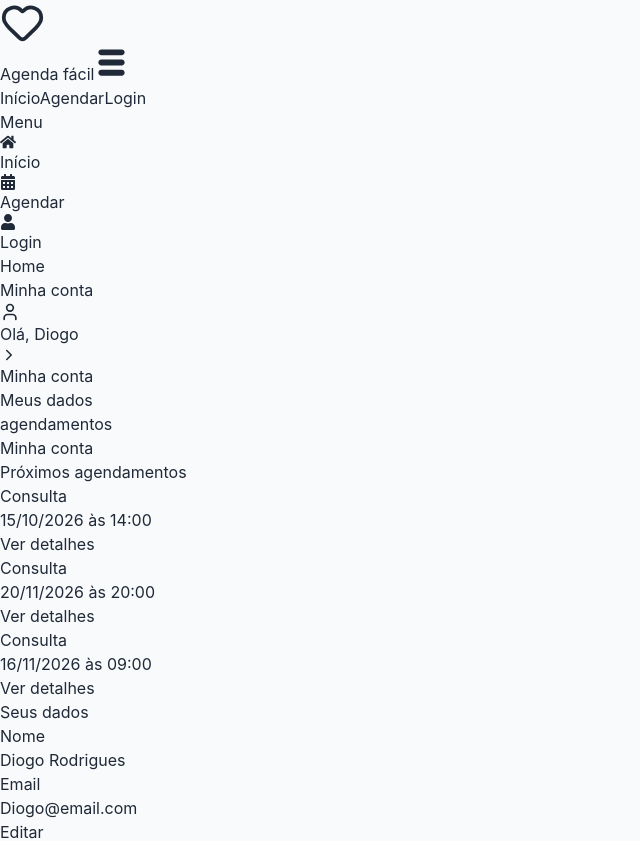
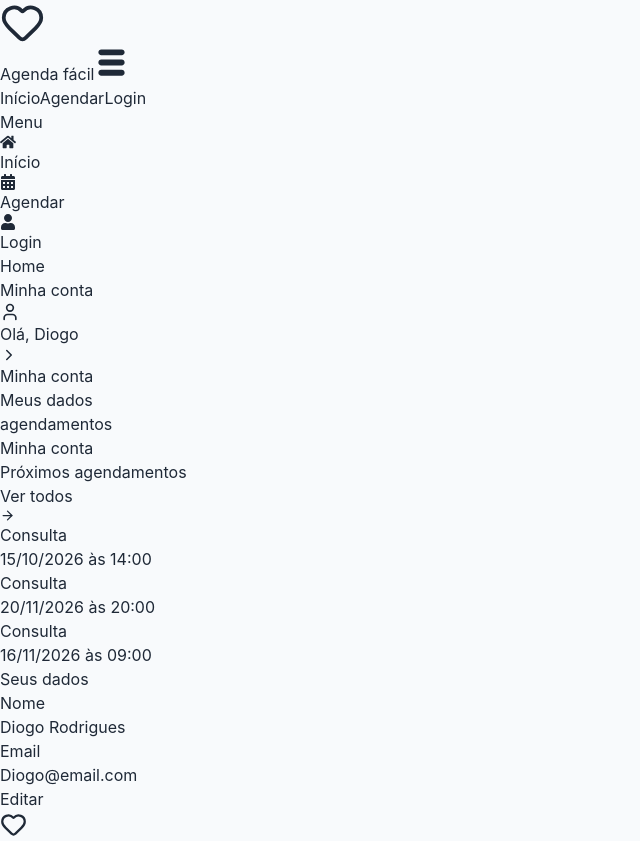
Before and after one commit to DiogoIV/Agendamentos, a React (Vite) app: page /minha-conta in a window 1280 px wide. Shown: the top 841 px of the page, without its empty margins (0-640 px from the left). Built offline with nearby package versions, Linux system fonts and the light colour scheme.

Commit message:
set
Adicionando ver detalhes

```diff
--- a/src/pages/pages-perfil/MeusAgendamentos.jsx
+++ b/src/pages/pages-perfil/MeusAgendamentos.jsx
@@ -59,7 +59,7 @@ function MeusAgendamentos() {
 
                 </div>
 
-                <button className={`${btnMenu} bg-[#EDE9FE] p-2`}>Ver detalhes</button>
+                <button className={`${btnMenu} bg-[#EDE9FE] p-2 w-full`}>Ver detalhes</button>
             </div>
         )
     ))
--- a/src/pages/pages-perfil/MinhaConta.jsx
+++ b/src/pages/pages-perfil/MinhaConta.jsx
@@ -1,8 +1,8 @@
 import { useState } from "react"
 import { Link } from "react-router-dom"
-import { CalendarDays } from "lucide-react"
+import { CalendarDays, ArrowRight } from '../../assets/icons/index.js'
 
-import { tituloMenu2, tituloMenu3, tituloMenuCampo, descMenu, btnMenu } from '../../styles/Estilos.js'
+import { tituloMenu2, tituloMenu3, tituloMenuCampo, descMenu, btnMenu} from '../../styles/Estilos.js'
 
 
 function MinhaConta() {
@@ -39,7 +39,8 @@ function MinhaConta() {
         bg-white
         rounded
         px-2
-        py-4">
+        pt-4
+        pb-6">
 
             <h4 className={tituloMenuCampo}>Consulta</h4>
 
@@ -47,9 +48,7 @@ function MinhaConta() {
                 {item.data} às {item.horario}
             </p>
 
-            <button className={btnMenu}>
-                Ver detalhes
-            </button>
+
         </div>
 
     ))
@@ -69,9 +68,22 @@ function MinhaConta() {
             gap-4
             ">
 
+                <div className="flex items-center gap-10 justify-between">
+
                     <h3 className={tituloMenu3}>Próximos agendamentos</h3>
 
+                    <Link to="meus-agendamentos" className="flex items-center gap-1 self-center
+                    rounded-lg text-sm
+                    text-violet-200 font-medium
+                    transition-colors
+                    hover:text-white
+
+                    whitespace-nowrap
+                     ">Ver todos  <ArrowRight size={15}/></Link>
+                </div>
+
                 {itemsAgendamentos.length > 0 ? (
+                    <>
 
                         <div className="
                         grid grid-cols-[repeat(auto-fit,minmax(140px,1fr))]
@@ -79,7 +91,11 @@ function MinhaConta() {
 
                         ">
                             {itemsAgendamentos}
+
                         </div>
+
+
+                    </>
 
                 )
                     :
@@ -95,7 +111,7 @@ function MinhaConta() {
                                 <div className=" flex items-center justify-center
                                 bg-[#EDE9FE] p-2 rounded-lg h-12 w-12 ">
 
-                                    <CalendarDays size={23} className="text-[var(--color-primary)] "/>
+                                    <CalendarDays size={23} className="text-[var(--color-primary)] " />
                                 </div>
 
                                 <div className="flex flex-col text-base">
--- a/src/styles/Estilos.js
+++ b/src/styles/Estilos.js
@@ -69,7 +69,7 @@ const btnMenu = `text-[var(--color-primary)]
             text-base
             hover:underline
             font-semibold
-
+            self-center
             `
 
 
```
Lines whose indentation alone changed are shown as unchanged.
